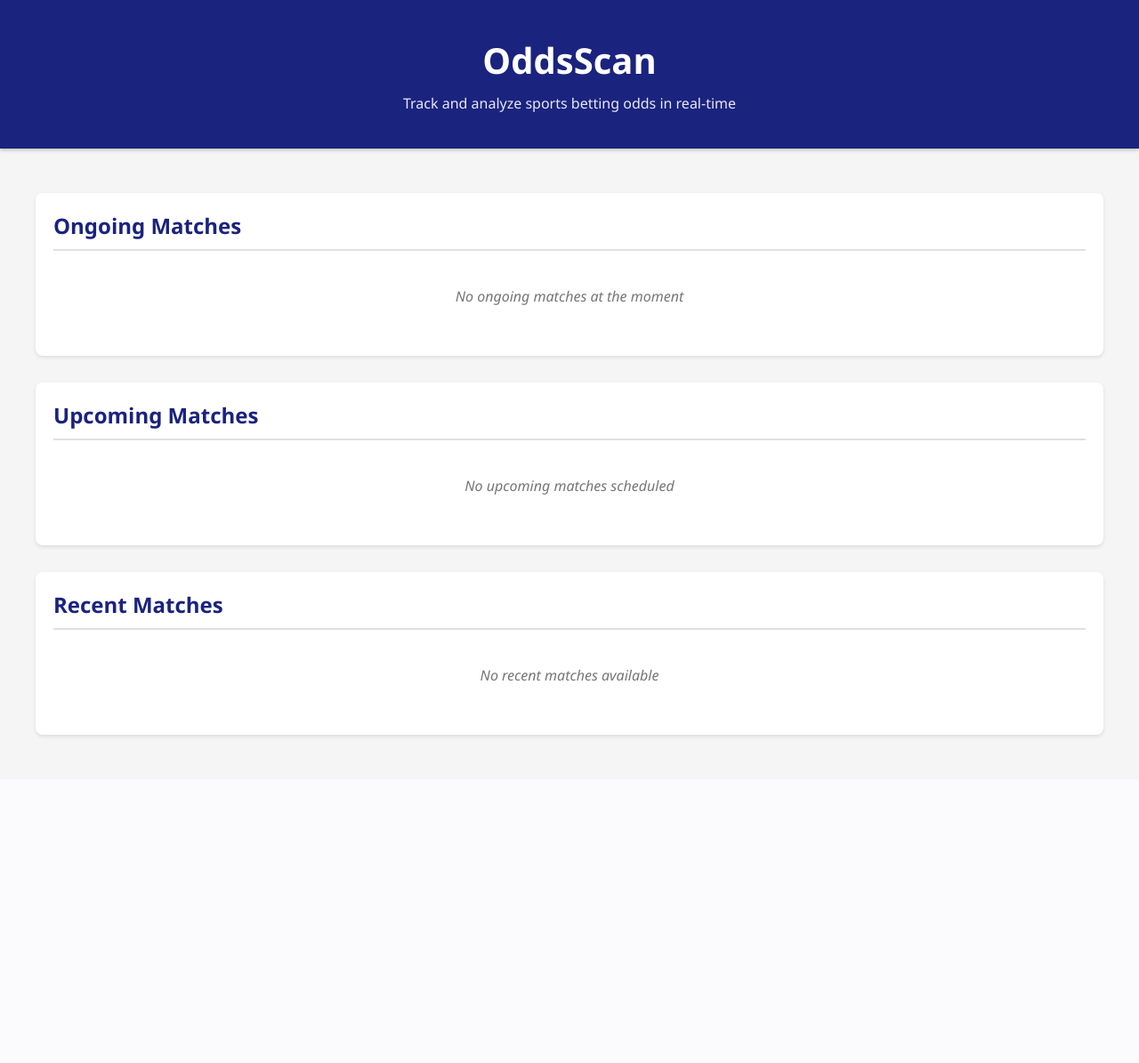
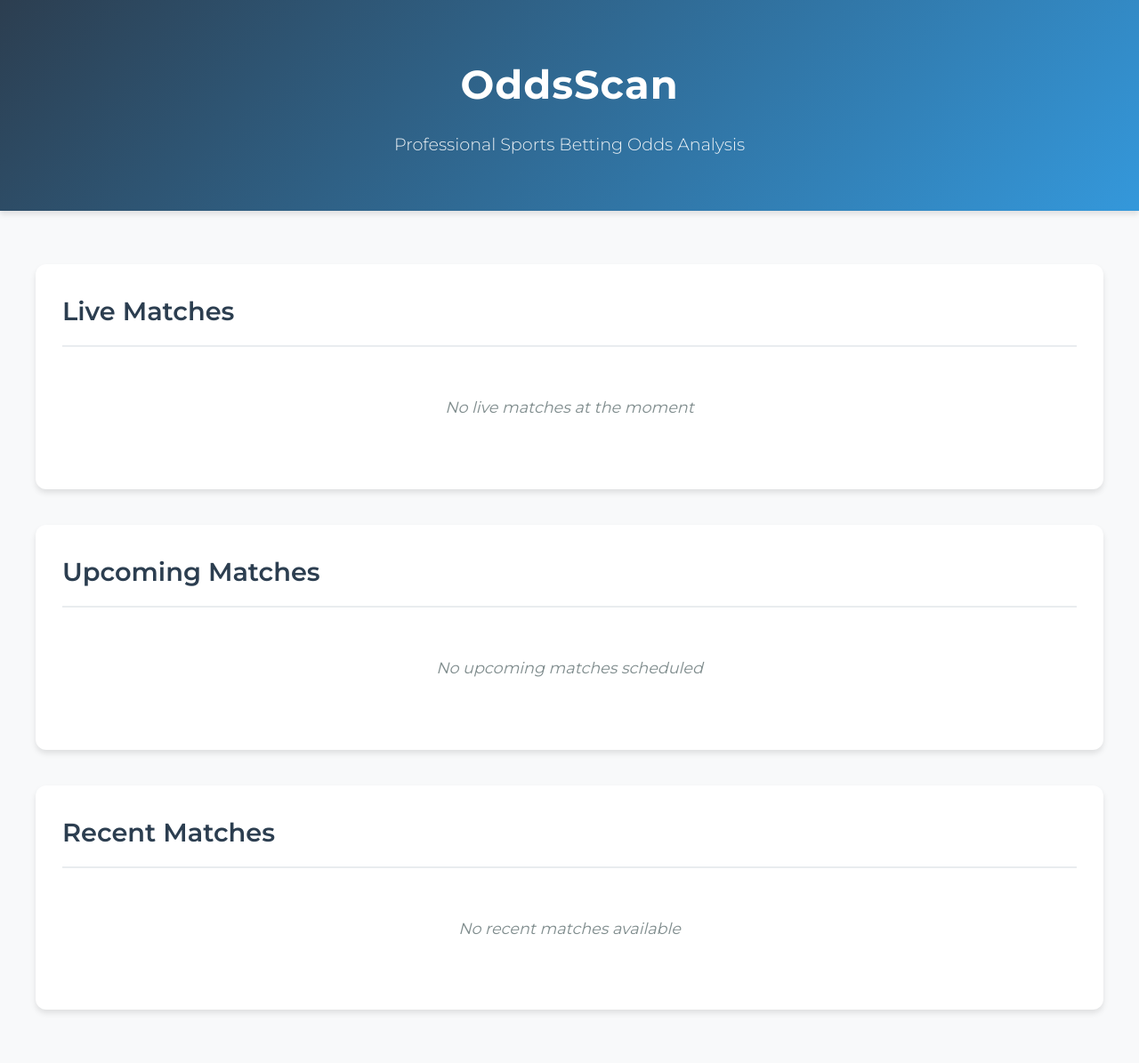
Before and after one commit to guzamaguza/OddsScan, a Flask app: page / in a window 1280 px wide. Shown: the whole page at 89% size. Before the commit the page ends 830 px from the top, so only its background shows below. Run offline with Flask 3, Linux system fonts and the light colour scheme; data that the repository does not hold is empty.

Commit message:
Update home.html

```diff
--- a/app/templates/home.html
+++ b/app/templates/home.html
@@ -4,21 +4,23 @@
     <title>OddsScan - Sports Betting Odds Tracker</title>
     <style>
         :root {
-            --primary-color: #1a237e;
-            --secondary-color: #00c853;
-            --accent-color: #ff6d00;
-            --background-color: #f5f5f5;
-            --text-color: #212121;
-            --border-color: #e0e0e0;
-            --card-shadow: 0 2px 4px rgba(0,0,0,0.1);
+            --primary-color: #2c3e50;
+            --secondary-color: #3498db;
+            --accent-color: #e74c3c;
+            --background-color: #f8f9fa;
+            --text-color: #2c3e50;
+            --border-color: #e9ecef;
+            --card-shadow: 0 4px 6px rgba(0,0,0,0.1);
+            --header-gradient: linear-gradient(135deg, #2c3e50 0%, #3498db 100%);
         }
 
         body {
-            font-family: 'Segoe UI', Tahoma, Geneva, Verdana, sans-serif;
+            font-family: 'Montserrat', 'Segoe UI', sans-serif;
             margin: 0;
             padding: 0;
             background-color: var(--background-color);
             color: var(--text-color);
+            line-height: 1.6;
         }
 
         .container {
@@ -28,38 +30,49 @@
         }
 
         .header {
-            background-color: var(--primary-color);
+            background: var(--header-gradient);
             color: white;
-            padding: 20px 0;
-            margin-bottom: 30px;
-            box-shadow: 0 2px 4px rgba(0,0,0,0.2);
+            padding: 40px 0;
+            margin-bottom: 40px;
+            box-shadow: 0 4px 6px rgba(0,0,0,0.1);
         }
 
         .header h1 {
             margin: 0;
-            font-size: 2.5em;
+            font-size: 2.8em;
             text-align: center;
+            font-weight: 700;
+            letter-spacing: 1px;
         }
 
         .header p {
             text-align: center;
-            margin: 10px 0 0;
+            margin: 15px 0 0;
+            font-size: 1.2em;
             opacity: 0.9;
+            font-weight: 300;
         }
 
         .section {
             background-color: white;
-            border-radius: 8px;
-            padding: 20px;
-            margin-bottom: 30px;
+            border-radius: 12px;
+            padding: 30px;
+            margin-bottom: 40px;
             box-shadow: var(--card-shadow);
+            transition: transform 0.3s ease;
+        }
+
+        .section:hover {
+            transform: translateY(-5px);
         }
 
         .section h2 {
             color: var(--primary-color);
             margin-top: 0;
-            padding-bottom: 10px;
+            padding-bottom: 15px;
             border-bottom: 2px solid var(--border-color);
+            font-size: 1.8em;
+            font-weight: 600;
         }
 
         .event-list {
@@ -119,59 +138,73 @@
         }
 
         .status-past {
-            background-color: #757575;
+            background-color: #95a5a6;
             color: white;
         }
 
         .empty-message {
             text-align: center;
-            padding: 20px;
-            color: #757575;
+            padding: 30px;
+            color: #7f8c8d;
             font-style: italic;
+            font-size: 1.1em;
         }
 
         @media (max-width: 768px) {
             .container {
-                padding: 10px;
+                padding: 15px;
+            }
+
+            .header {
+                padding: 30px 0;
             }
 
             .header h1 {
-                font-size: 2em;
+                font-size: 2.2em;
+            }
+
+            .section {
+                padding: 20px;
+            }
+
+            .event-item {
+                padding: 15px;
             }
 
             .event-item em {
                 float: none;
                 display: block;
-                margin-top: 5px;
+                margin-top: 8px;
             }
         }
     </style>
+    <link href="https://fonts.googleapis.com/css2?family=Montserrat:wght@300;400;500;600;700&display=swap" rel="stylesheet">
 </head>
 <body>
     <div class="header">
         <div class="container">
             <h1>OddsScan</h1>
-            <p>Track and analyze sports betting odds in real-time</p>
+            <p>Professional Sports Betting Odds Analysis</p>
         </div>
     </div>
 
     <div class="container">
         <div class="section">
-            <h2>Ongoing Matches</h2>
+            <h2>Live Matches</h2>
             {% if ongoing_events %}
                 <ul class="event-list">
                     {% for event in ongoing_events %}
                         <li class="event-item">
                             <a href="{{ url_for('main.match_details', uuid=event.uuid) }}">
                                 <strong>{{ event.home_team }} vs {{ event.away_team }}</strong>
-                                <span class="status-badge status-ongoing">LIVE</span>
+                                <span class="status-badge status-ongoing">Live</span>
                                 <em>{{ event.commence_time.strftime('%H:%M') }}</em>
                             </a>
                         </li>
                     {% endfor %}
                 </ul>
             {% else %}
-                <p class="empty-message">No ongoing matches at the moment</p>
+                <p class="empty-message">No live matches at the moment</p>
             {% endif %}
         </div>
 
```
Also changed, not shown: other parts of app/templates/home.html (+20 -14 lines).
